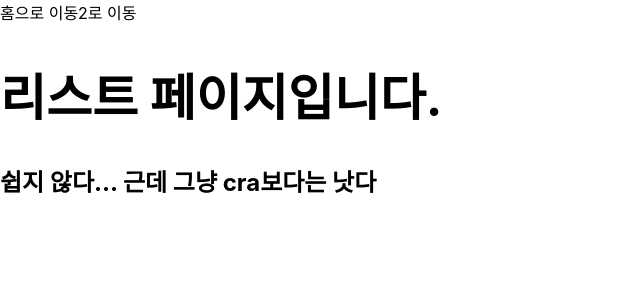
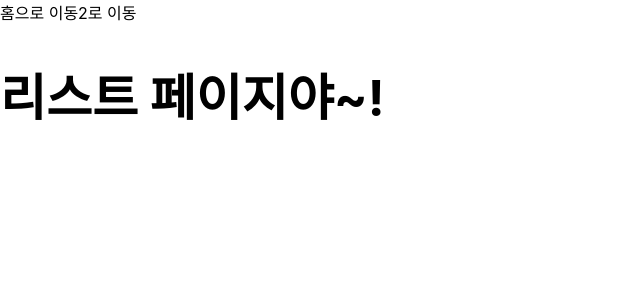
Before and after one commit to hyemimi/test, a Next.js app: page /list in a window 1280 px wide. Shown: the top 300 px of the page, without its empty margins (0-640 px from the left). Built offline with nearby package versions, Linux system fonts and the light colour scheme.

Commit message:
list.js삭제수정

```diff
--- a/pages/list.js
+++ b/pages/list.js
@@ -1,8 +1,7 @@
 export default function List() {
   return (
     <div>
-      <h1>리스트 페이지입니다.</h1>
-      <h2>쉽지 않다... 근데 그냥 cra보다는 낫다</h2>
+      <h1>리스트 페이지야~!</h1>
     </div>
   );
 }
```
